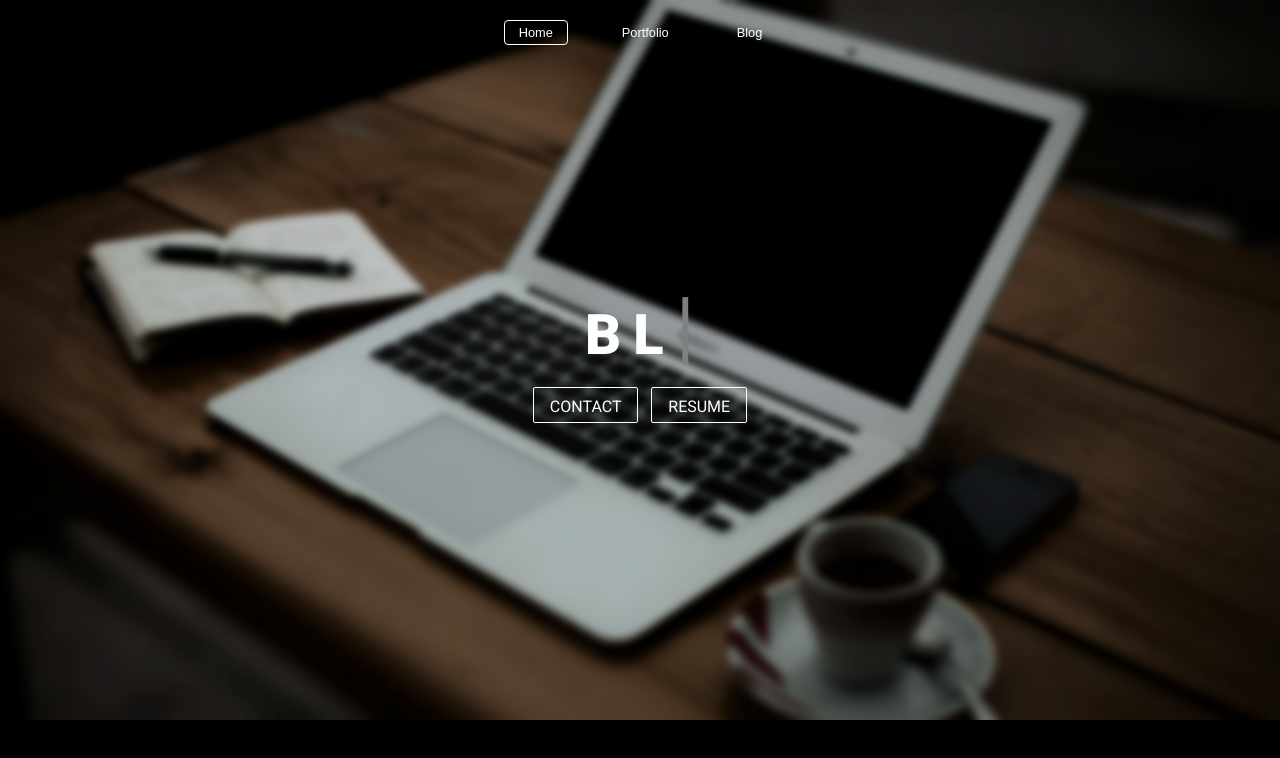
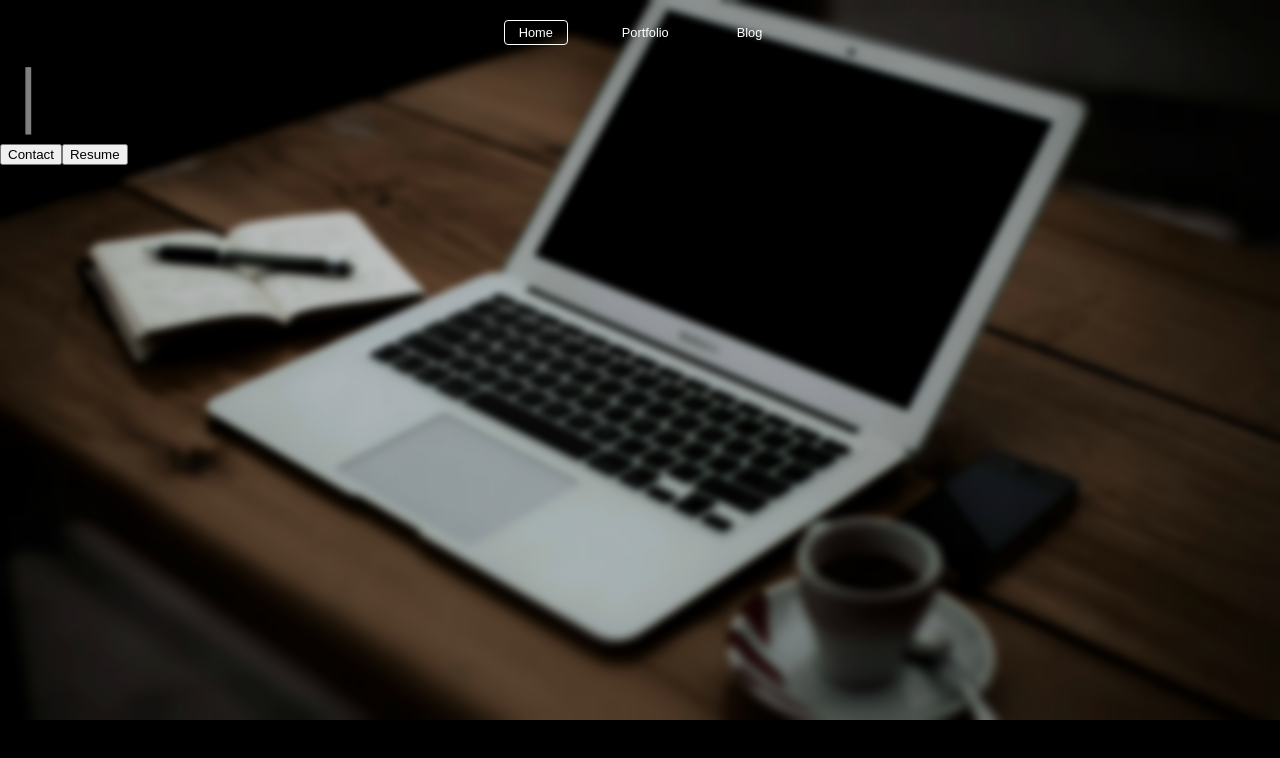
Before and after one commit to j3rryj/j3rryj.github.io, a React app: page / in a window 1280 px wide. Shown: the top 758 px of the page. Built offline with nearby package versions, Linux system fonts and the light colour scheme.

Commit message:
refactored typedjs style

```diff
--- a/src/components/Home.jsx
+++ b/src/components/Home.jsx
@@ -1,5 +1,4 @@
 import React, { Component } from 'react';
-import FlatButton from 'material-ui/FlatButton';
 
 import Typed from 'typed.js';
 
@@ -27,10 +26,12 @@ class Home extends Component {
 
   render() {
     return(
-      <div style={{textAlign: 'center', paddingTop: '18%'}}>
-        <span style={{whiteSpace: 'pre', letterSpacing: '12px', color: 'white', margin: '0 auto', fontSize: '3.5em', fontWeight: '900'}} ref={(el) => { this.el = el; }}/><br/>
-        <FlatButton href="https://www.dropbox.com/s/wulobj7z2wizjjg/Jerry%20Jong%20Resume.pdf?dl=0" labelStyle={{fontSize: '1em', color: 'white'}} label='CONTACT' style={{display: 'inline-block', border: '1px solid white', marginTop: '1%', marginRight: '1%'}}/>
-        <FlatButton href="https://www.dropbox.com/s/wulobj7z2wizjjg/Jerry%20Jong%20Resume.pdf?dl=0" labelStyle={{fontSize: '1em', color: 'white'}} label='RESUME' style={{display: 'inline-block', border: '1px solid white', marginTop: '1%'}}/>
+      <div className="home-div">
+        <span className="typer" ref={(el) => { this.el = el; }}/><br/>
+        <div className="home-div-contact">
+        <button className="home-div-contact-btn" href="https://www.dropbox.com/s/wulobj7z2wizjjg/Jerry%20Jong%20Resume.pdf?dl=0">Contact</button>
+        <button className="home-div-contact-btn" href="https://www.dropbox.com/s/wulobj7z2wizjjg/Jerry%20Jong%20Resume.pdf?dl=0">Resume</button>
+        </div>
       </div>
     )
   }
```
